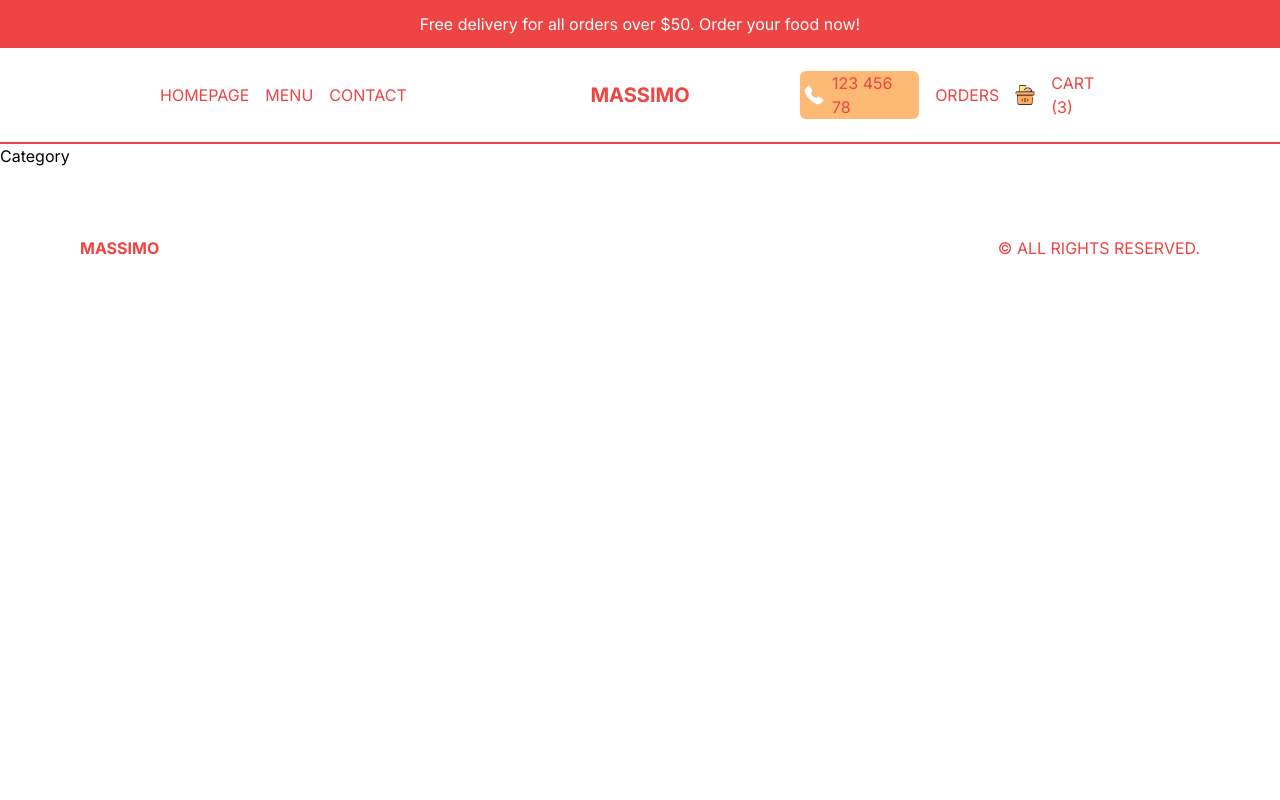
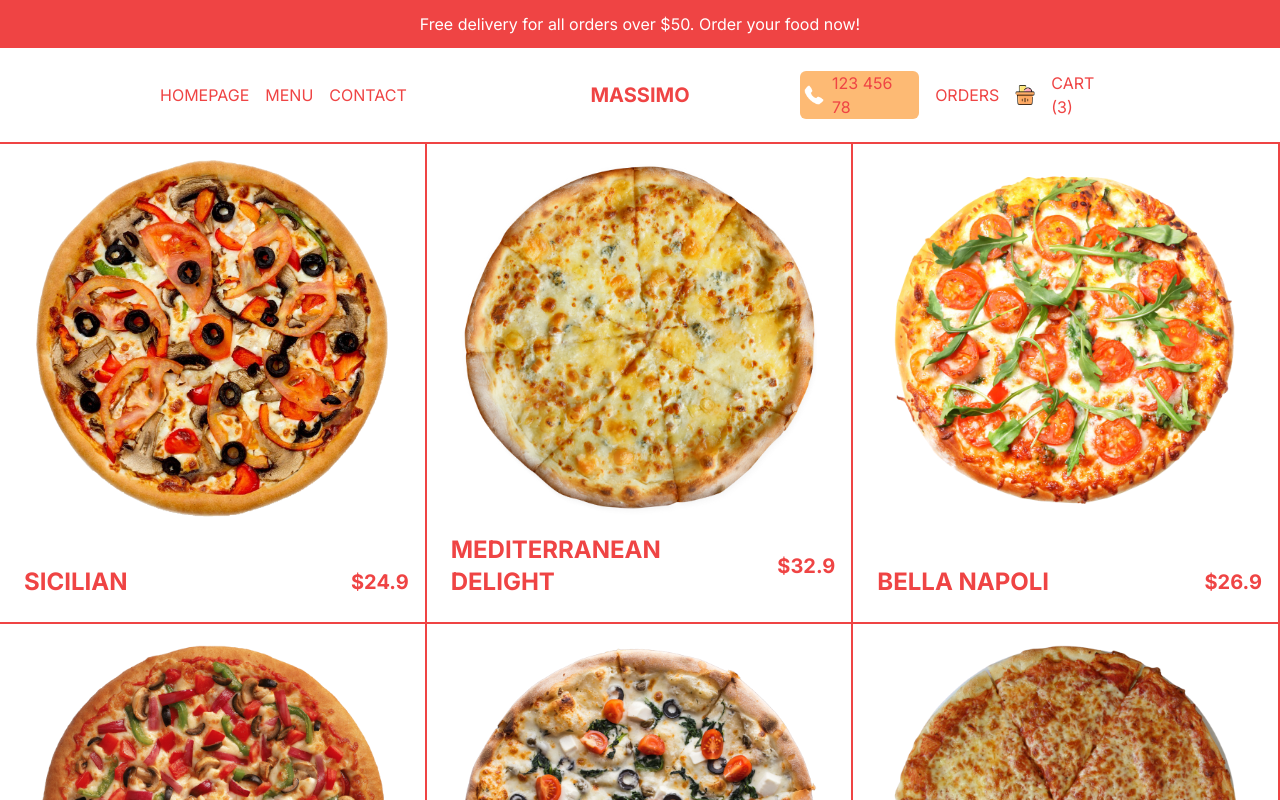
Before and after one commit to NgoTanKhoa21042001/Restaurant-landing-page, a Next.js app in the folder restaurant/: page /menu/1 in a window 1280 px wide. Shown: the top 800 px of the page. Built offline with nearby package versions, Linux system fonts and the light colour scheme.

Commit message:
Product List Page Design

```diff
--- a/restaurant/src/app/menu/[category]/page.tsx
+++ b/restaurant/src/app/menu/[category]/page.tsx
@@ -1,7 +1,36 @@
+"use client";
+import { pizzas } from "@/data";
+import Image from "next/image";
+import Link from "next/link";
 import React from "react";
 
 const CategoryPage = () => {
-  return <div>Category</div>;
+  return (
+    <div className="grid grid-cols-1 md:grid-cols-2 lg:grid-cols-3 text-red-500">
+      {pizzas.map((item, id) => (
+        <Link
+          href={`product/${item.id}`}
+          className="w-full h-[60vh] border-r-2 border-b-2 border-red-500 p-4 flex flex-col justify-between group"
+          key={item.id}
+        >
+          {/* Image */}
+          {item.img && (
+            <div className="relative h-[80%]">
+              <Image src={item.img} alt="" fill className="object-contain" />
+            </div>
+          )}
+          {/* TEXT Container */}
+          <div className="flex items-center justify-between font-bold">
+            <h1 className="text-2xl uppercase p-2">{item.title}</h1>
+            <h2 className="group-hover:hidden text-xl">${item.price}</h2>
+            <button className="hidden group-hover:block bg-red-500 p-2 rounded-md text-white uppercase">
+              Add to cart
+            </button>
+          </div>
+        </Link>
+      ))}
+    </div>
+  );
 };
 
 export default CategoryPage;
--- a/restaurant/src/app/page.tsx
+++ b/restaurant/src/app/page.tsx
@@ -3,6 +3,7 @@ import Offer from "@/components/Offer";
 import Slider from "@/components/Slider";
 
 export default function Home() {
+  // trang homepage
   return (
     <main className="">
       <Slider />
```
